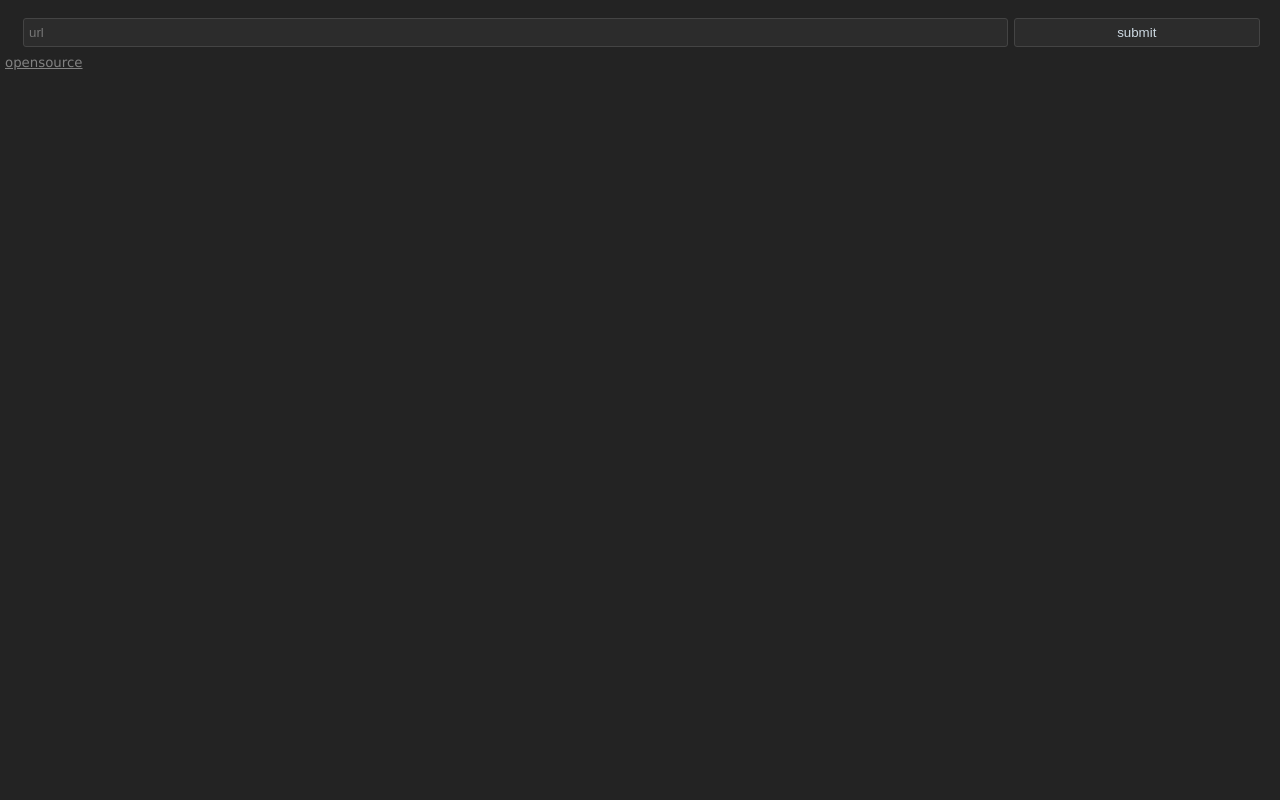
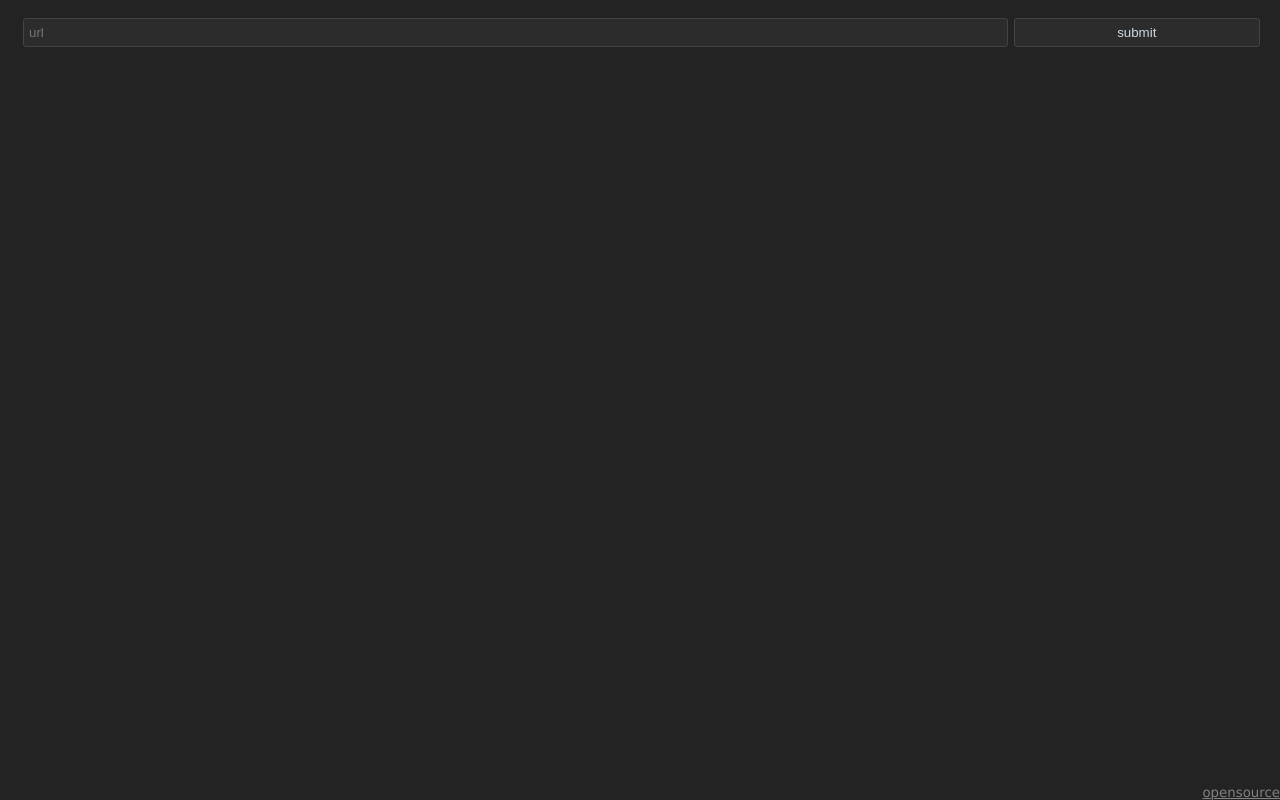
Before and after one commit to LicomJS/Licom-p2p, a React (Vite) app: page / in a window 1280 px wide. Built offline with nearby package versions, Linux system fonts and the light colour scheme; what gun would draw is missing.

Commit message:
small fixes

```diff
--- a/src/app.scss
+++ b/src/app.scss
@@ -236,6 +236,8 @@ textarea {
 // header {}
 // main {}
 footer {
-  margin: 5px;
   text-decoration: underline;
+  position: absolute;
+  bottom: 0px;
+  right: 0;
 }
--- a/src/components/Dashboard.tsx
+++ b/src/components/Dashboard.tsx
@@ -16,7 +16,7 @@ const Dashboard = () => {
   const messagesEndRef = useRef<null | HTMLDivElement>(null);
 
   useEffect(() => {
-    messagesEndRef.current?.scrollIntoView({ behavior: "smooth" });
+    chatmode && messagesEndRef.current?.scrollIntoView({ behavior: "smooth" });
   }, [comments]);
 
   useLayoutEffect(() => {
```
